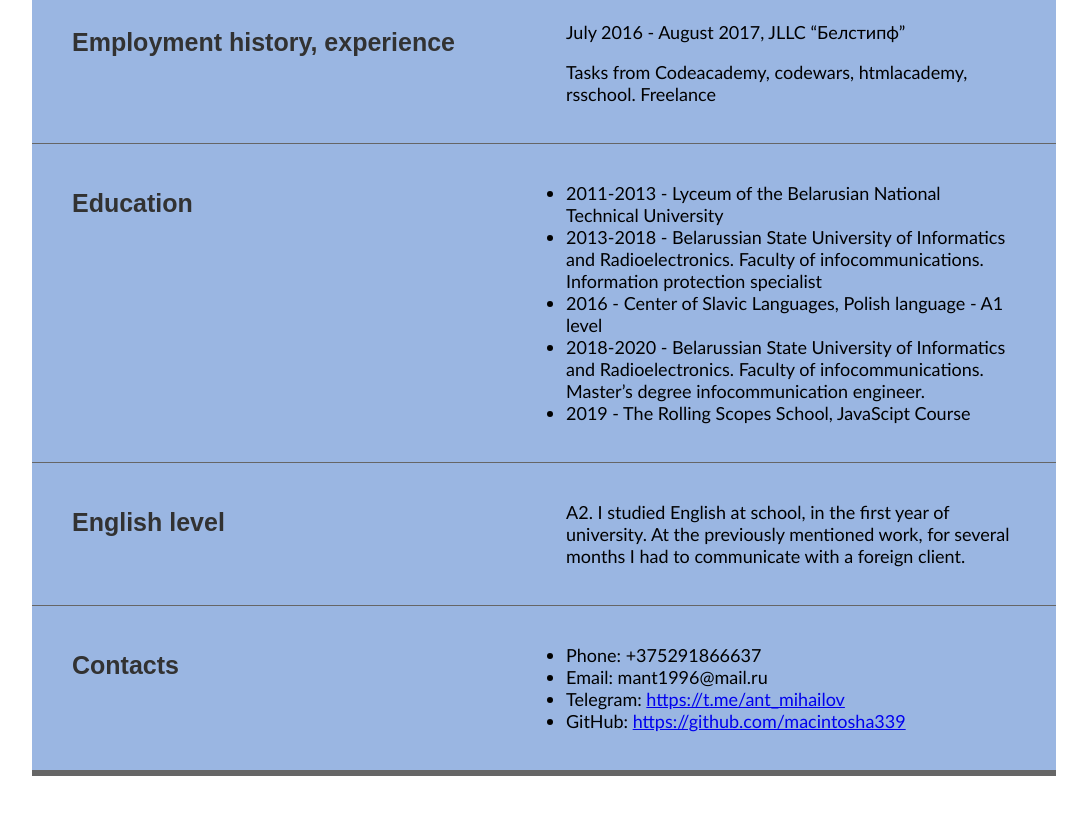
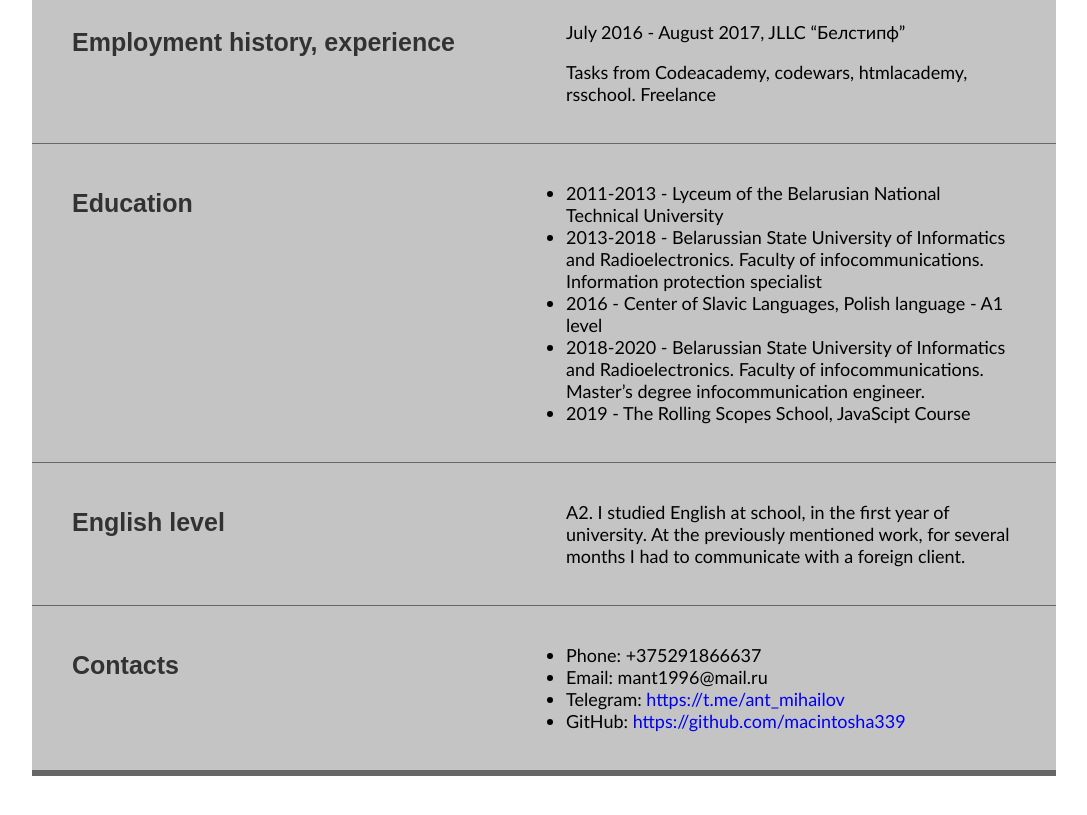
Before and after one commit to macintosha339/rsschool-2019Q1-cv, a plain HTML site: page index.html in a window 1280 px wide. Shown: the part 741-1556 px from the top of the page, without its empty margins (96-1183 px from the left). Drawn offline with Linux system fonts and the light colour scheme.

Commit message:
style: remove underscore from links and change color of blocks

```diff
--- a/index.html
+++ b/index.html
@@ -57,7 +57,7 @@
                <li>Phone: +375291866637</li>
                <li>Email: mant1996@mail.ru</li>
                <li>Telegram: <a href="https://t.me/ant_mihailov" target="_blank">https://t.me/ant_mihailov</a></li>
-               <li>GitHub: <a href="https://github.com/macintosha339">https://github.com/macintosha339</a></li>
+               <li>GitHub: <a href="https://github.com/macintosha339" target="_blank">https://github.com/macintosha339</a></li>
            </ul>
        </div>
 
--- a/styles/style.css
+++ b/styles/style.css
@@ -57,6 +57,7 @@ h3 {
 .contacts {
     display: flex;
     justify-content: space-between;
+    background-color: #C4C4C4;
 }
 
 .skills-content,
@@ -69,3 +70,6 @@ h3 {
     font-family: 'Gill Sans', 'Gill Sans MT', Calibri, 'Trebuchet MS', sans-serif;
     font-size: 18px;
 }
+.contacts-list a{
+    text-decoration: none;
+}
```
